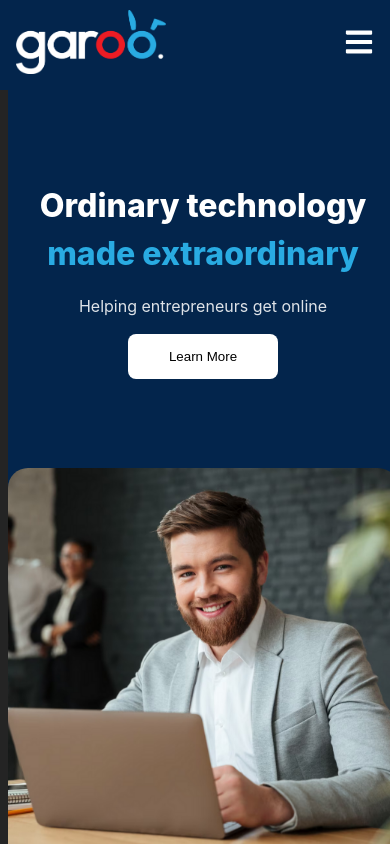
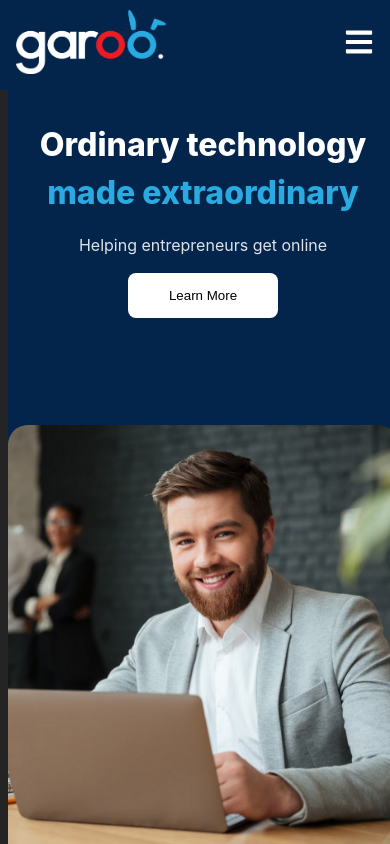
Before and after one commit to Kojimena/garooInc, a React (Vite) app: page / in a window 390 px wide. Shown: the top 844 px of the page. Built offline with nearby package versions, Linux system fonts and the light colour scheme.

Commit message:
homepage

```diff
--- a/src/index.css
+++ b/src/index.css
@@ -13,3 +13,8 @@
   -moz-osx-font-smoothing: grayscale;
   -webkit-text-size-adjust: 100%;
 }
+
+main {
+  width: 100%;
+  height: 100%;
+}
--- a/src/pages/PrincipalPage/PrincipalPage.css
+++ b/src/pages/PrincipalPage/PrincipalPage.css
@@ -79,7 +79,6 @@
         flex-direction: column;
         align-items: center;
         justify-content: center;
-        gap: 10%;
     }
 
     .home__image{
@@ -104,7 +103,5 @@
         height: 100%;
         justify-content: center;
         align-items: center;
-        position: relative;
-        top: 10%;
     }
 }
```
